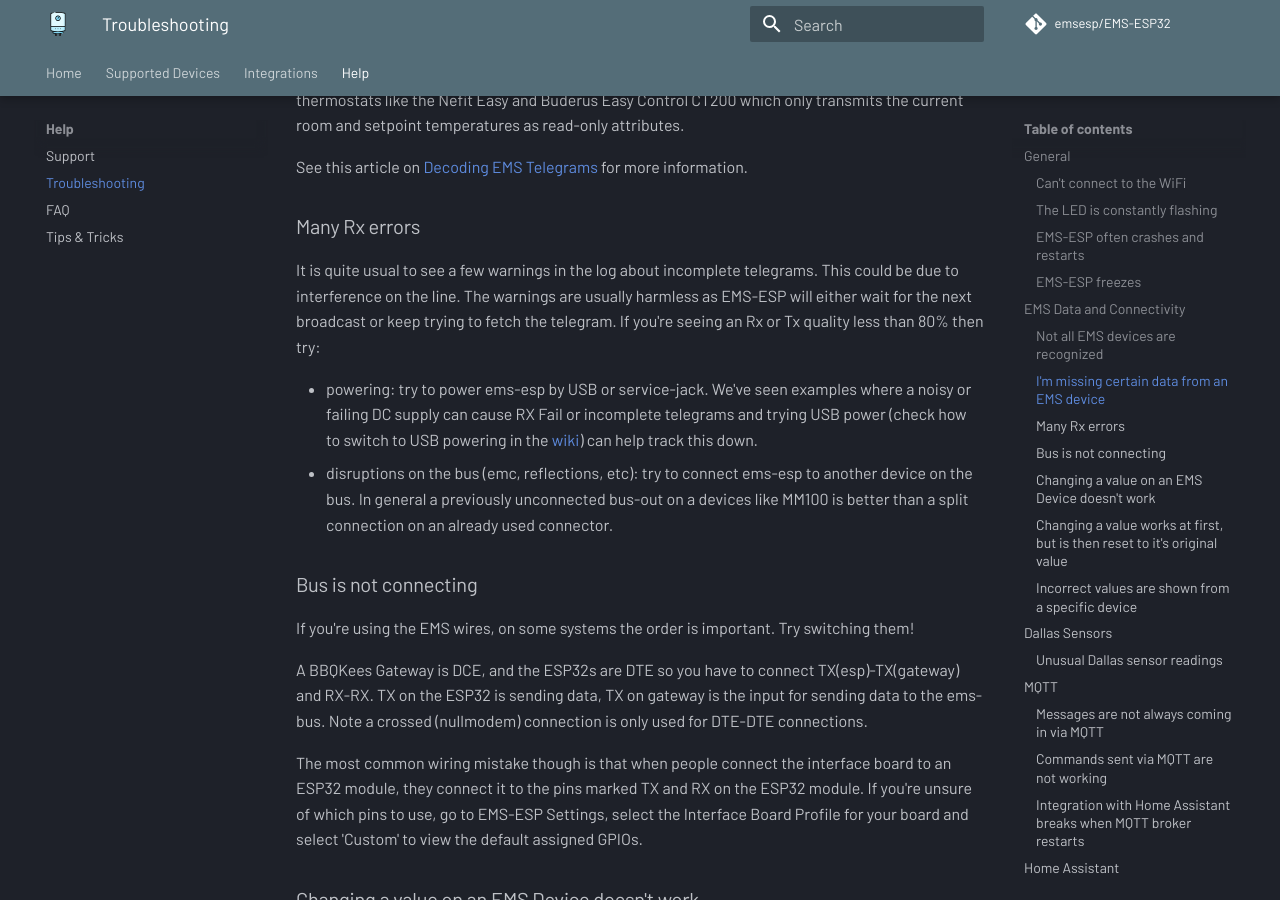
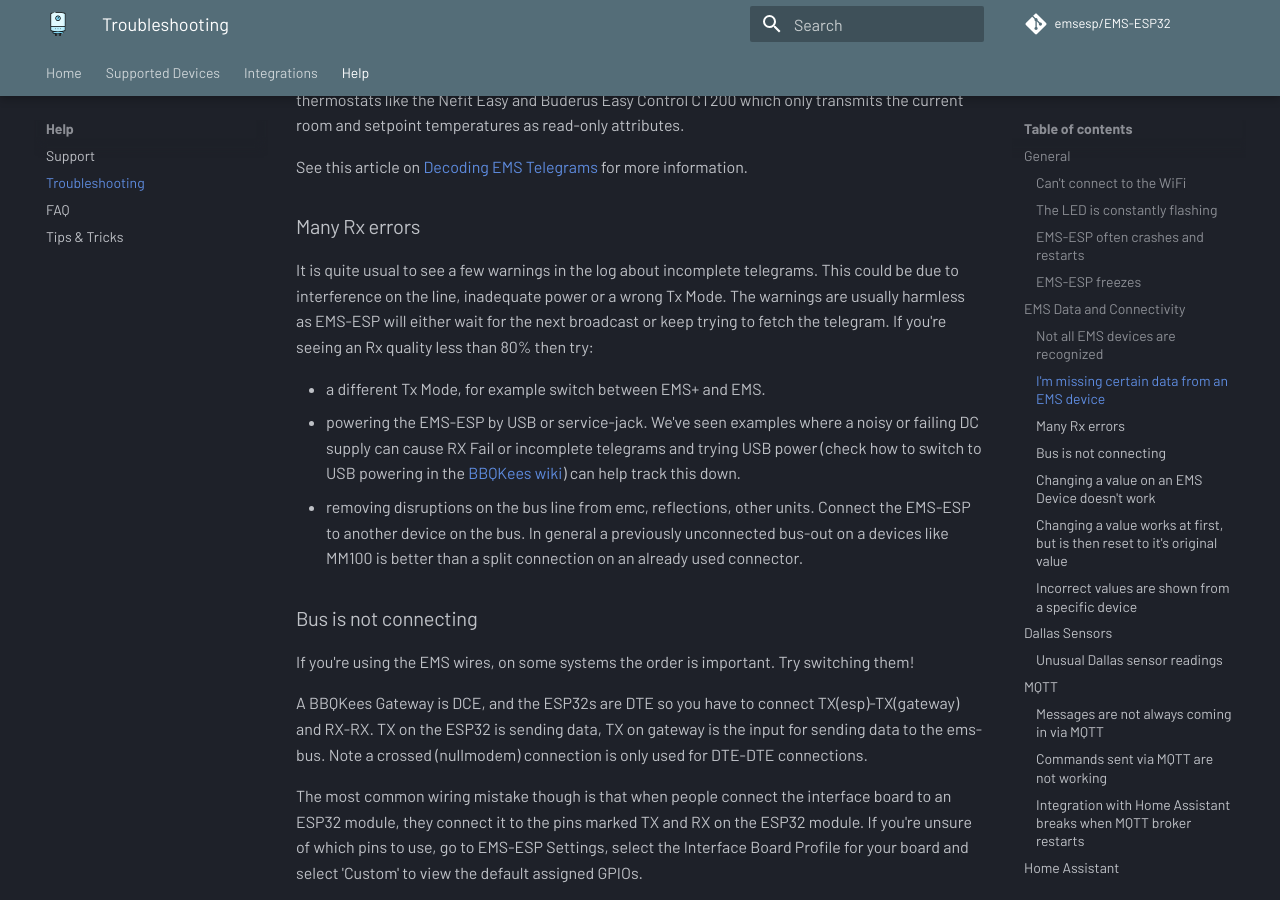
Before and after one commit to emsesp/docs, an MkDocs documentation site: the page built from docs/Troubleshooting.md, in a window 1280 px wide and 900 px high, scrolled down 3136 px. Built offline with MkDocs 1.6.1 and Material for MkDocs 9.7.7, drawn with Linux system fonts in a browser that asks for light colours; comment, search, counter and statistics services are not loaded.

```diff
--- a/docs/Troubleshooting.md
+++ b/docs/Troubleshooting.md
@@ -83,10 +83,11 @@ See this article on [Decoding EMS Telegrams](FAQ.md?id=decoding-ems-telegrams) f
 
 ### Many Rx errors
 
-It is quite usual to see a few warnings in the log about incomplete telegrams. This could be due to interference on the line. The warnings are usually harmless as EMS-ESP will either wait for the next broadcast or keep trying to fetch the telegram. If you're seeing an Rx or Tx quality less than 80% then try:
+It is quite usual to see a few warnings in the log about incomplete telegrams. This could be due to interference on the line, inadequate power or a wrong Tx Mode. The warnings are usually harmless as EMS-ESP will either wait for the next broadcast or keep trying to fetch the telegram. If you're seeing an Rx quality less than 80% then try:
 
-- powering: try to power ems-esp by USB or service-jack. We've seen examples where a noisy or failing DC supply can cause RX Fail or incomplete telegrams and trying USB power (check how to switch to USB powering in the [wiki](https://bbqkees-electronics.nl/wiki/)) can help track this down.
-- disruptions on the bus (emc, reflections, etc): try to connect ems-esp to another device on the bus. In general a previously unconnected bus-out on a devices like MM100 is better than a split connection on an already used connector.
+- a different Tx Mode, for example switch between EMS+ and EMS.
+- powering the EMS-ESP by USB or service-jack. We've seen examples where a noisy or failing DC supply can cause RX Fail or incomplete telegrams and trying USB power (check how to switch to USB powering in the [BBQKees wiki](https://bbqkees-electronics.nl/wiki/)) can help track this down.
+- removing disruptions on the bus line from emc, reflections, other units. Connect the EMS-ESP to another device on the bus. In general a previously unconnected bus-out on a devices like MM100 is better than a split connection on an already used connector.
 
 ### Bus is not connecting
 
```
Also changed, not shown: docs/Configuring.md (+10 -0 lines), docs/EMS-bus.md (+2 -2 lines).
